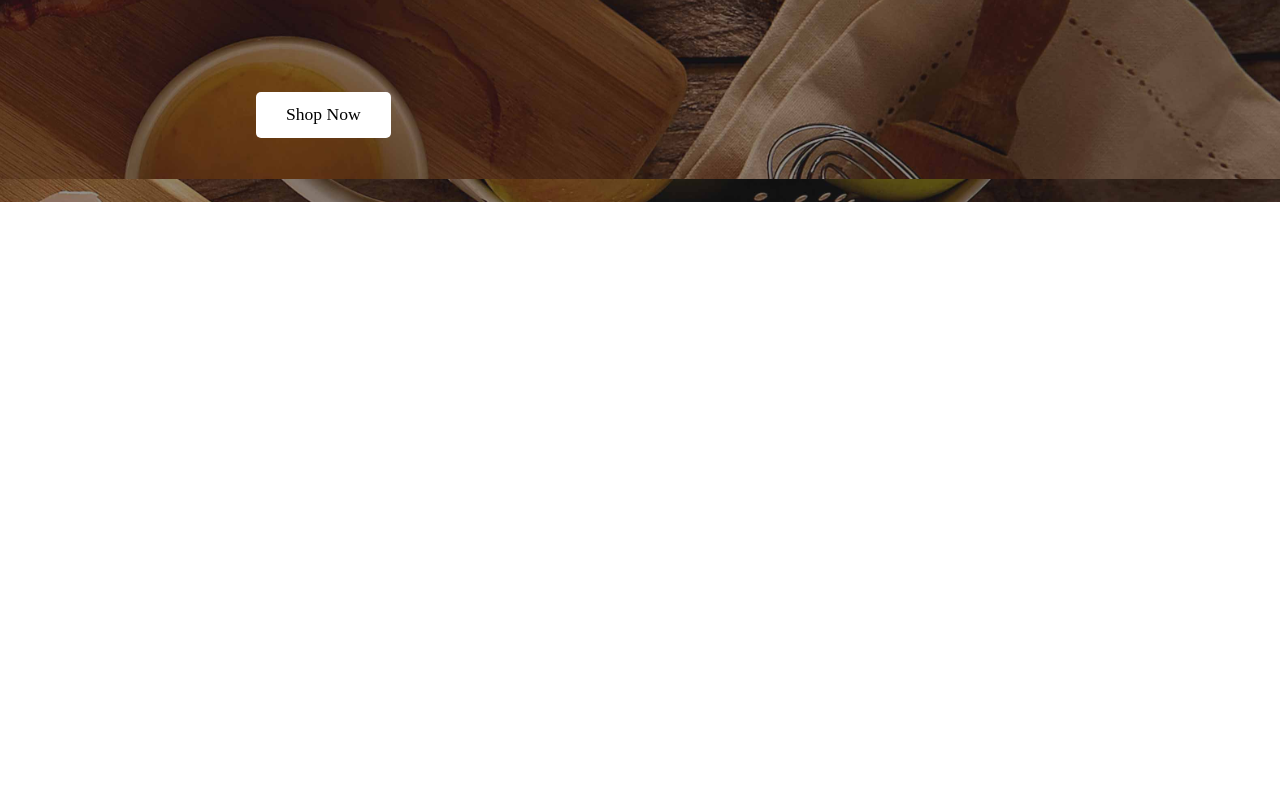
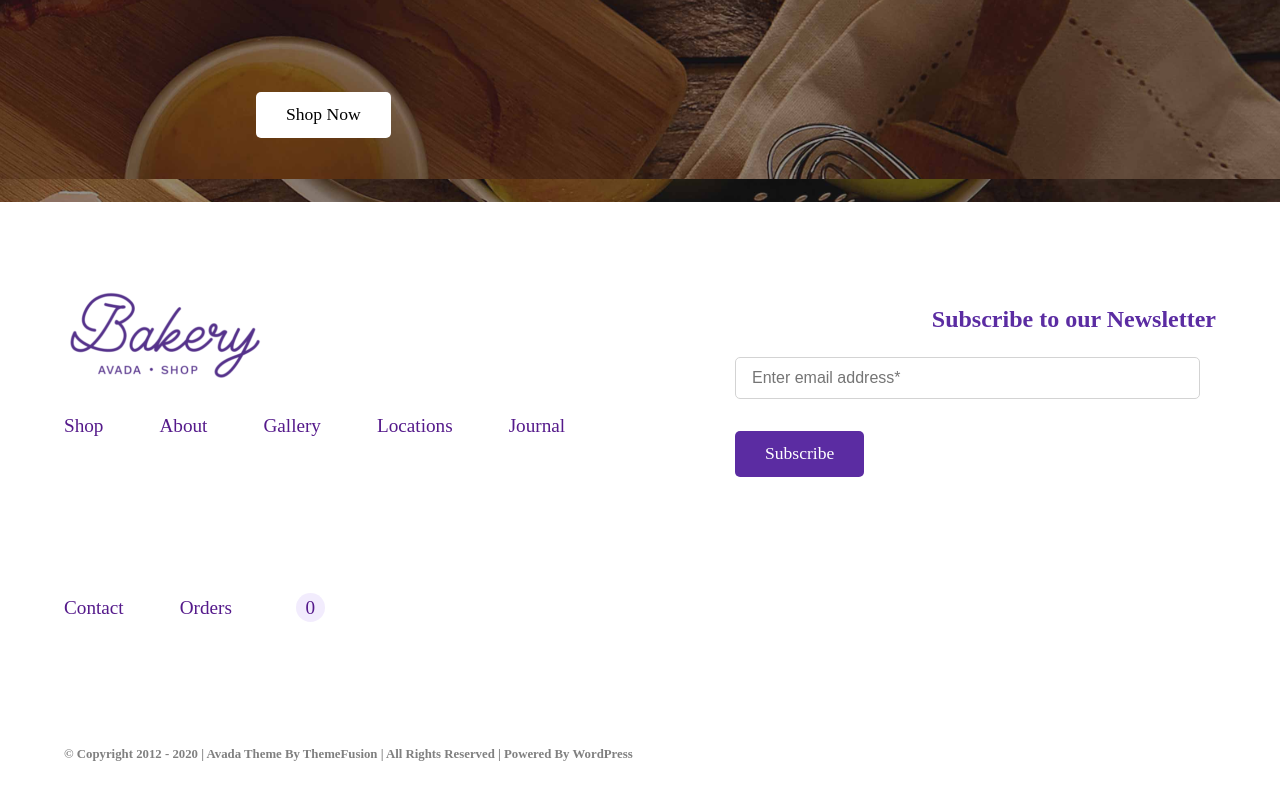
Before and after one commit to Frampolz/proj-html-vuejs, a Vue app: page / in a window 1280 px wide. Shown: the part 7608-8408 px from the top of the page. Before the commit the page ends 7810 px from the top, so only its background shows below. Built offline with nearby package versions, Linux system fonts and the light colour scheme; the HTML template or start-up script is replaced by a standard one.

Commit message:
add footer

```diff
--- a/src/components/Footer.vue
+++ b/src/components/Footer.vue
@@ -1,11 +1,27 @@
 <template>
-  <footer></footer>
+  <footer class="footer d-flex">
+    <div class="inner-footer w-90 d-flex">
+      <FooterLeft />
+      <FooterRight />
+    </div>
+  </footer>
 </template>
 
 <script>
+import FooterLeft from "./footer-component/FooterLeft.vue";
+import FooterRight from "./footer-component/FooterRight.vue";
 export default {
   name: "Footer",
+  components: {
+    FooterLeft,
+    FooterRight,
+  },
 };
 </script>
 
-<style></style>
+<style lang="scss">
+.footer {
+  margin: 5em 0;
+  justify-content: center;
+}
+</style>
--- /dev/null
+++ b/src/components/footer-component/FooterLeft.vue
@@ -0,0 +1,64 @@
+<template>
+  <div class="footer-left">
+    <div class="logo">
+      <img src="../../assets/img/avada-bakery-logo-retina-200x97.png" alt="" />
+    </div>
+    <div class="footer-menu">
+      <ul>
+        <li><a href="">shop</a></li>
+        <li><a href="">about</a></li>
+        <li><a href="">gallery</a></li>
+        <li><a href="">locations</a></li>
+        <li><a href="">journal</a></li>
+        <li><a href="">contact</a></li>
+        <li><a href="">orders</a></li>
+        <li>
+          <a href=""><i class="fas fa-shopping-cart"></i><span>0</span></a>
+        </li>
+      </ul>
+    </div>
+    <div class="copyright">
+      <h6>
+        &copy; copyright 2012 - 2020 | avada theme by themeFusion | all rights
+        reserved | powered by wordPress
+      </h6>
+    </div>
+  </div>
+</template>
+
+<script>
+export default {
+  name: "FooterLeft",
+};
+</script>
+
+<style lang="scss">
+@import "../../assets/scss/partials/variables.scss";
+.footer-menu {
+  ul {
+    li {
+      margin: 2em 3.5em 8em 0;
+      a {
+        text-transform: capitalize;
+        font-size: 1.2em;
+        .fa-shopping-cart {
+          margin-right: 0.5em;
+          font-size: 0.8em;
+        }
+        span {
+          background-color: $lightPurple;
+          padding: 4px 10px;
+          border-radius: 50%;
+        }
+      }
+    }
+  }
+}
+.copyright {
+  h6 {
+    font-size: 0.8em;
+    color: grey;
+    text-transform: capitalize;
+  }
+}
+</style>
--- /dev/null
+++ b/src/components/footer-component/FooterRight.vue
@@ -0,0 +1,54 @@
+<template>
+  <div class="footer-right d-flex">
+    <div class="newsletter">
+      <h2>Subscribe to our Newsletter</h2>
+      <div class="input">
+        <input type="text" placeholder="Enter email address*" />
+        <div class="button">
+          <a class="btn purple" href="">Subscribe</a>
+        </div>
+      </div>
+    </div>
+    <div class="social-link">
+      <a href=""><i class="fab fa-instagram"></i></a>
+      <a href=""><i class="fab fa-twitter"></i></a>
+      <a href=""><i class="fab fa-facebook-f"></i></a>
+      <a href=""><i class="fab fa-pinterest-p"></i></a>
+    </div>
+  </div>
+</template>
+
+<script>
+export default {
+  name: "FooterRight",
+};
+</script>
+
+<style lang="scss">
+@import "../../assets/scss/partials/variables.scss";
+.footer-right {
+  width: 47%;
+  flex-direction: column;
+  align-items: flex-end;
+  justify-content: space-between;
+  .newsletter {
+    h2 {
+      font-size: 1.5em;
+      text-align: right;
+    }
+    input {
+      margin-right: 1em;
+      padding: 0.7em 15em 0.7em 1em;
+      border-radius: 5px;
+      border: 1px solid lightgray;
+      outline: none;
+      font-size: 1em;
+    }
+  }
+  .social-link {
+    a {
+      margin: 1.5em;
+    }
+  }
+}
+</style>
```
